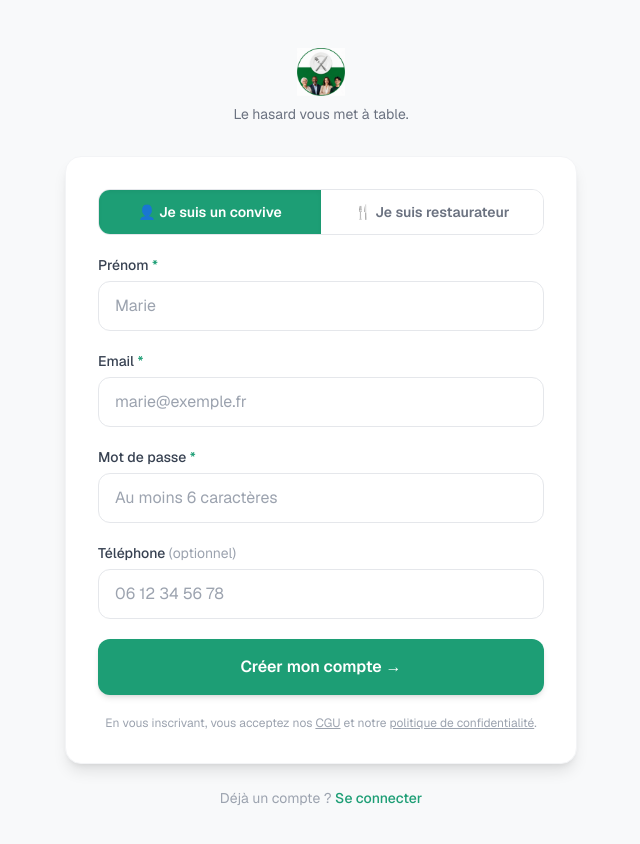
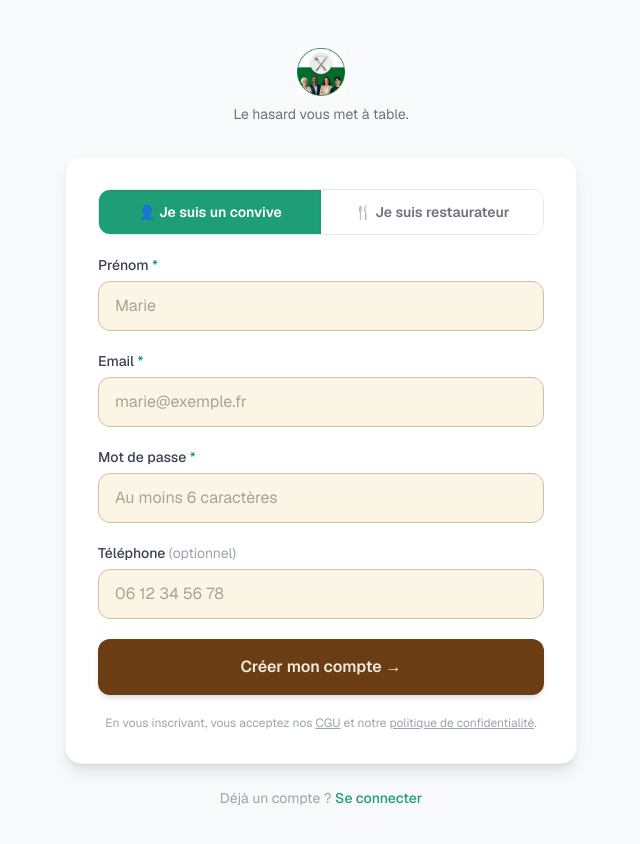
Before and after one commit to repationss-pixel/repation-backend, a Next.js app: page /inscription in a window 1280 px wide. Shown: the top 844 px of the page, without its empty margins (319-959 px from the left). Built offline with nearby package versions, Linux system fonts and the light colour scheme.

Commit message:
Design brasserie moderne global

```diff
--- a/app/globals.css
+++ b/app/globals.css
@@ -2,30 +2,20 @@
 @tailwind components;
 @tailwind utilities;
 
-:root {
-  --background: #ffffff;
-  --foreground: #171717;
-  --primary: #1D9E75;
-}
+* { box-sizing: border-box; }
 
-body {
-  color: var(--foreground);
-  background: var(--background);
-  font-family: var(--font-geist-sans), system-ui, sans-serif;
-}
-
-@layer utilities {
-  .text-balance {
-    text-wrap: balance;
-  }
+html, body {
+  background: #F2EAD9;
+  color: #1C1009;
+  font-family: 'Inter', system-ui, sans-serif;
 }
 
 @layer components {
   .btn-primary {
-    @apply bg-primary-500 hover:bg-primary-600 text-white font-semibold py-3 px-6 rounded-xl transition-all duration-200 shadow-md hover:shadow-lg;
+    @apply bg-wood-light hover:bg-wood text-beige font-semibold py-3 px-6 rounded-xl transition-all duration-200 shadow-md hover:shadow-lg;
   }
 
   .input-field {
-    @apply w-full px-4 py-3 border border-gray-200 rounded-xl focus:outline-none focus:ring-2 focus:ring-primary-500 focus:border-transparent transition-all duration-200 bg-white text-gray-800 placeholder-gray-400;
+    @apply w-full px-4 py-3 border border-border rounded-xl focus:outline-none focus:ring-2 focus:ring-gold focus:border-transparent transition-all duration-200 bg-beige-card text-wood placeholder-[#B0A090];
   }
 }
--- a/tailwind.config.ts
+++ b/tailwind.config.ts
@@ -9,23 +9,39 @@ const config: Config = {
   theme: {
     extend: {
       fontFamily: {
-        sans: ["var(--font-geist-sans)", "system-ui", "sans-serif"],
+        sans: ["var(--font-geist-sans)", "Inter", "system-ui", "sans-serif"],
       },
       colors: {
-        background: "var(--background)",
-        foreground: "var(--foreground)",
+        background: "#F2EAD9",
+        foreground: "#1C1009",
+        beige: {
+          DEFAULT: "#F2EAD9",
+          dark: "#EDE3CF",
+          card: "#FBF5E6",
+        },
+        wood: {
+          DEFAULT: "#2C1A0A",
+          light: "#6B3D14",
+        },
+        gold: "#C4A06A",
+        border: "#D4BFA0",
+        repation: {
+          DEFAULT: "#6B3D14",
+          dark: "#2C1A0A",
+          light: "#C4A06A",
+        },
         primary: {
-          DEFAULT: "#1D9E75",
-          50: "#e8f7f2",
-          100: "#c5ebdf",
-          200: "#8fd8c0",
-          300: "#59c4a0",
-          400: "#2eb588",
-          500: "#1D9E75",
-          600: "#178560",
-          700: "#116b4d",
-          800: "#0b5239",
-          900: "#063826",
+          DEFAULT: "#6B3D14",
+          50: "#fdf6ee",
+          100: "#f5e3c8",
+          200: "#e9c38e",
+          300: "#d9a05a",
+          400: "#C4A06A",
+          500: "#6B3D14",
+          600: "#5a3311",
+          700: "#47280d",
+          800: "#2C1A0A",
+          900: "#1a0f06",
         },
       },
     },
```
